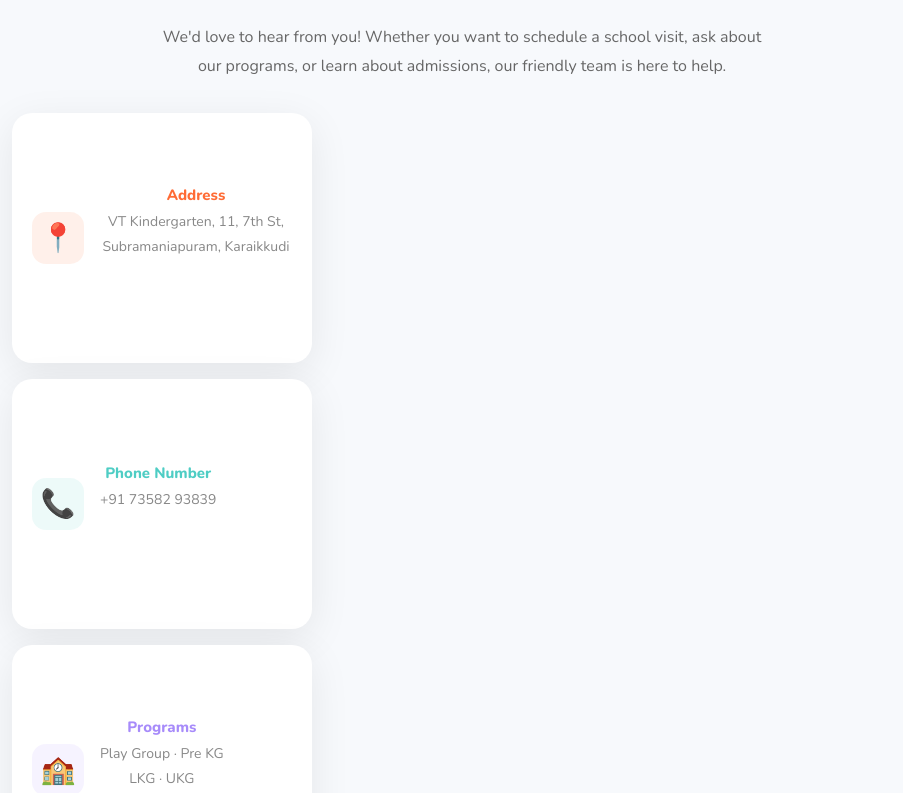
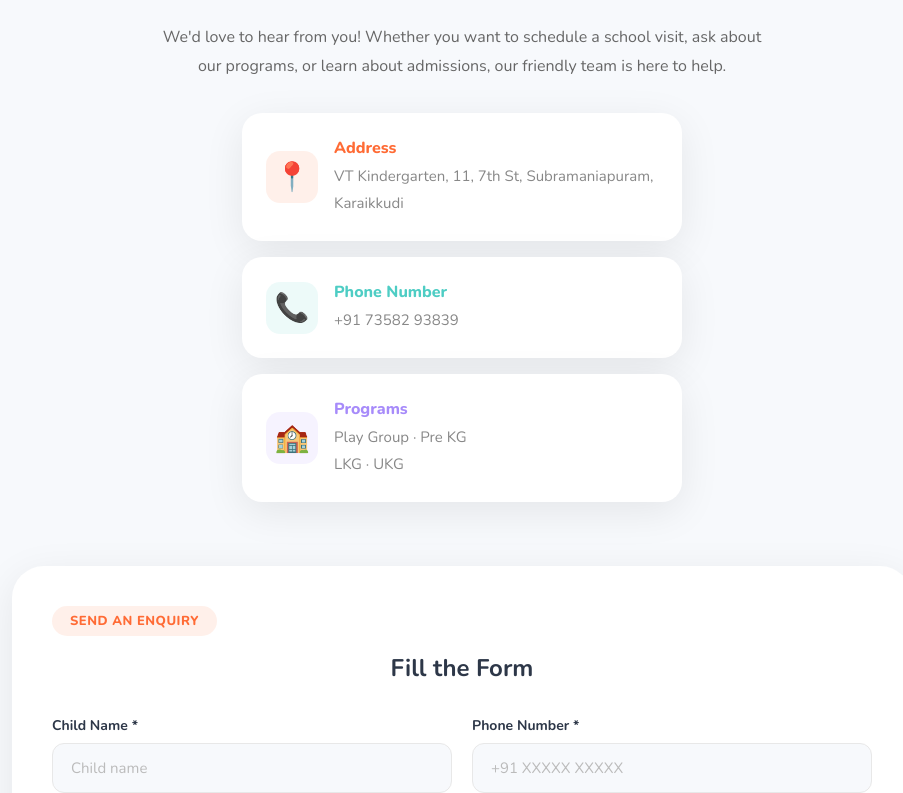
Before and after one commit to nihal-sam/vt-kindergarten-frontend, a React (Vite) app: page / in a window 1280 px wide. Shown: the part 5633-6426 px from the top of the page, without its empty margins (178-1081 px from the left). Built offline with nearby package versions, Linux system fonts and the light colour scheme; no server answers.

Commit message:
Fix tall height bug on Enquiry contact cards and center them perfectly in a stack

```diff
--- a/src/components/Enquiry.jsx
+++ b/src/components/Enquiry.jsx
@@ -55,26 +55,26 @@ export default function Enquiry({ prefill }) {
             We'd love to hear from you! Whether you want to schedule a school visit, ask about our programs,
             or learn about admissions, our friendly team is here to help.
           </p>
-          <div className="contact-cards" style={{ marginTop: '32px', display: 'flex', gap: '16px', justifyContent: 'center', flexWrap: 'wrap' }}>
-            <div className="contact-card" style={{ flex: '1 1 250px', maxWidth: '300px' }}>
-              <div className="contact-icon orange" style={{ fontSize: '28px' }}>📍</div>
-              <div className="contact-card-text">
-                <h4 style={{ color: 'var(--primary)', marginBottom: '4px' }}>Address</h4>
-                <p>VT Kindergarten, 11, 7th St, Subramaniapuram, Karaikkudi</p>
+          <div className="contact-cards" style={{ marginTop: '32px', display: 'flex', flexDirection: 'column', gap: '16px', alignItems: 'center' }}>
+            <div className="contact-card" style={{ width: '100%', maxWidth: '440px', padding: '24px' }}>
+              <div className="contact-icon orange" style={{ fontSize: '28px', flexShrink: 0 }}>📍</div>
+              <div className="contact-card-text" style={{ textAlign: 'left' }}>
+                <h4 style={{ color: 'var(--primary)', marginBottom: '4px', fontSize: '16px' }}>Address</h4>
+                <p style={{ margin: 0, fontSize: '15px' }}>VT Kindergarten, 11, 7th St, Subramaniapuram, Karaikkudi</p>
               </div>
             </div>
-            <div className="contact-card" style={{ flex: '1 1 250px', maxWidth: '300px' }}>
-              <div className="contact-icon teal" style={{ fontSize: '28px' }}>📞</div>
-              <div className="contact-card-text">
-                <h4 style={{ color: '#4ecdc4', marginBottom: '4px' }}>Phone Number</h4>
-                <p>+91 73582 93839</p>
+            <div className="contact-card" style={{ width: '100%', maxWidth: '440px', padding: '24px' }}>
+              <div className="contact-icon teal" style={{ fontSize: '28px', flexShrink: 0 }}>📞</div>
+              <div className="contact-card-text" style={{ textAlign: 'left' }}>
+                <h4 style={{ color: '#4ecdc4', marginBottom: '4px', fontSize: '16px' }}>Phone Number</h4>
+                <p style={{ margin: 0, fontSize: '15px' }}>+91 73582 93839</p>
               </div>
             </div>
-            <div className="contact-card" style={{ flex: '1 1 250px', maxWidth: '300px' }}>
-              <div className="contact-icon purple" style={{ fontSize: '28px' }}>🏫</div>
-              <div className="contact-card-text">
-                <h4 style={{ color: '#a78bfa', marginBottom: '4px' }}>Programs</h4>
-                <p>Play Group · Pre KG<br/>LKG · UKG</p>
+            <div className="contact-card" style={{ width: '100%', maxWidth: '440px', padding: '24px' }}>
+              <div className="contact-icon purple" style={{ fontSize: '28px', flexShrink: 0 }}>🏫</div>
+              <div className="contact-card-text" style={{ textAlign: 'left' }}>
+                <h4 style={{ color: '#a78bfa', marginBottom: '4px', fontSize: '16px' }}>Programs</h4>
+                <p style={{ margin: 0, fontSize: '15px' }}>Play Group · Pre KG<br/>LKG · UKG</p>
               </div>
             </div>
           </div>
```
